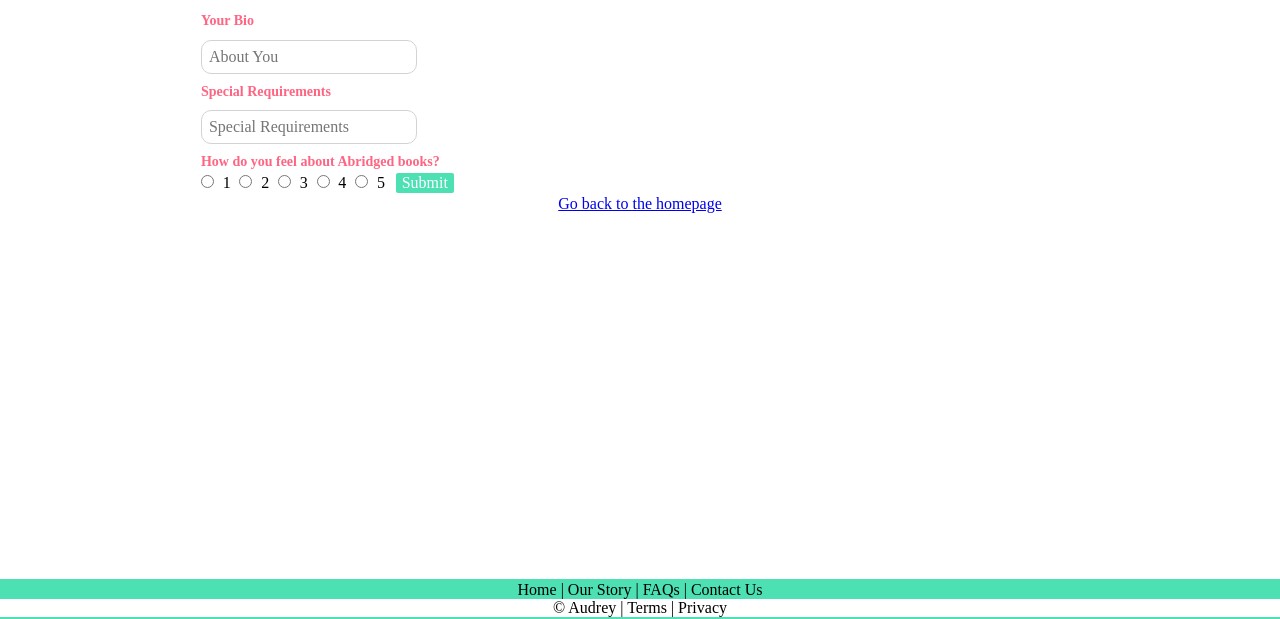
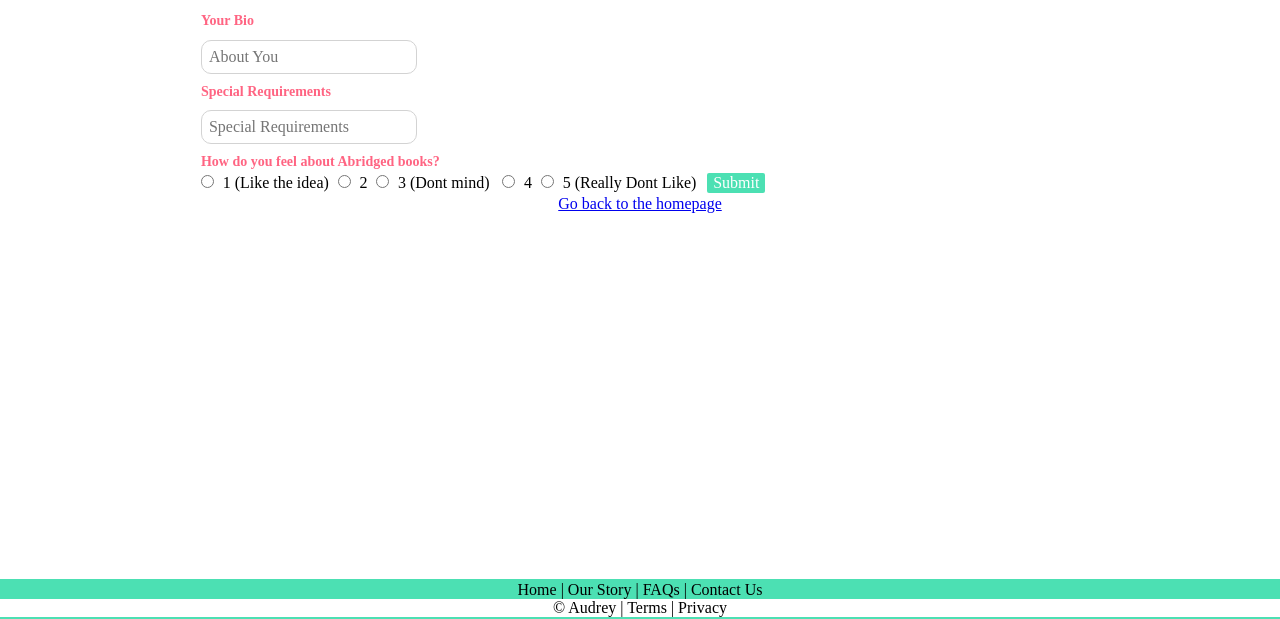
Before and after one commit to ReadWithAudrey/readwithaudrey, a Gatsby site: page /Form3 in a window 1280 px wide. Shown: the part 181-800 px from the top of the page. Built offline with nearby package versions, Linux system fonts and the light colour scheme; Gatsby itself is replaced by a stand-in of ours.

Commit message:
Updated radio buttons

```diff
--- a/src/pages/Form3.js
+++ b/src/pages/Form3.js
@@ -29,11 +29,11 @@ const Form3 = ({ data }) => {
         <Label>{q2}</Label>
         <TextBox placeholder="Special Requirements" />
         <Label>{q3}</Label>
-        <RadioButton>1</RadioButton>
+        <RadioButton>1 (Like the idea)</RadioButton>
         <RadioButton>2</RadioButton>
-        <RadioButton>3</RadioButton>
+        <RadioButton>3 (Dont mind) </RadioButton>
         <RadioButton>4</RadioButton>
-        <RadioButton>5</RadioButton>
+        <RadioButton>5 (Really Dont Like)</RadioButton>
         <Button>Submit</Button>
       </form>
       <Link to="/">Go back to the homepage</Link>
```
